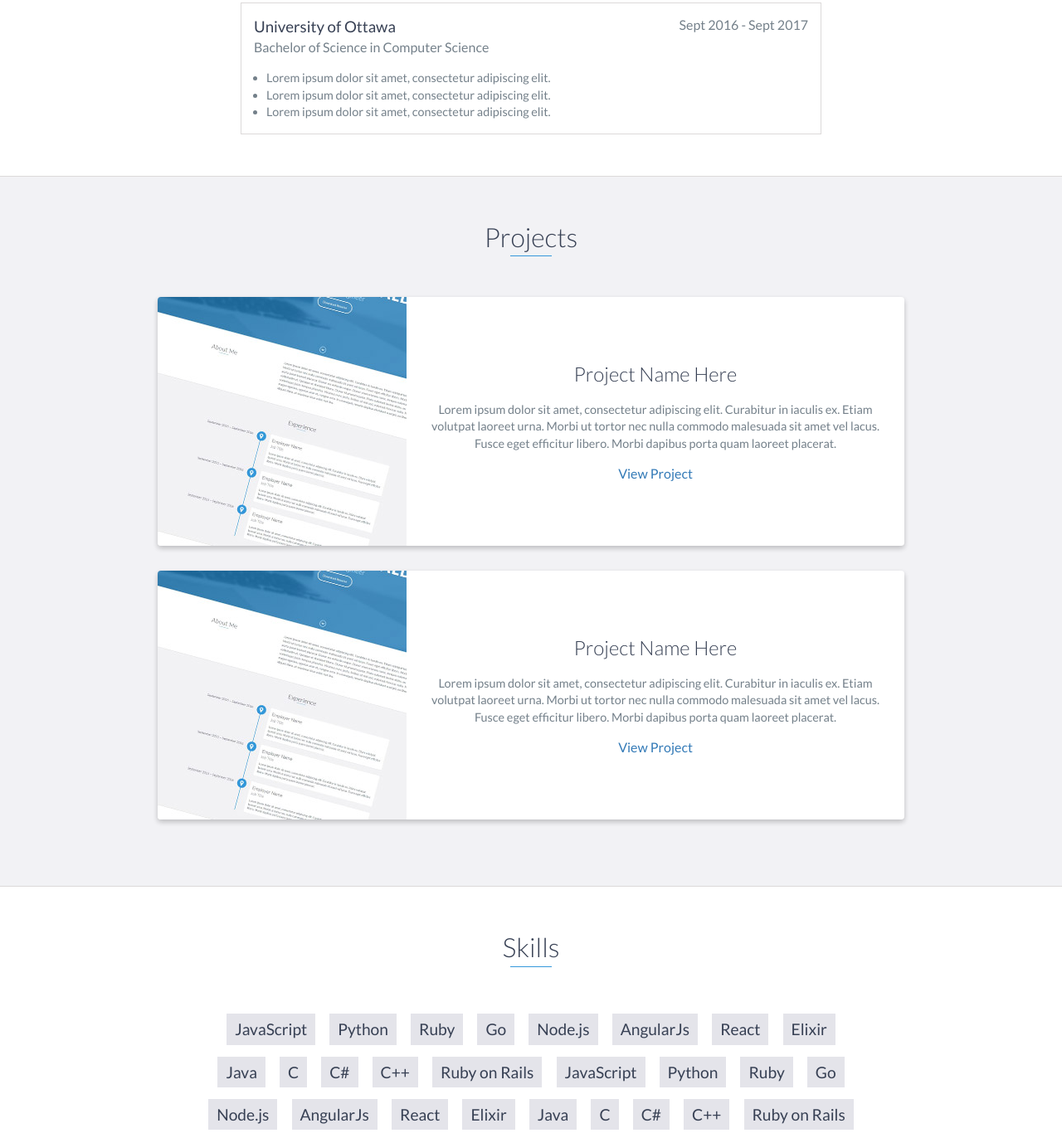
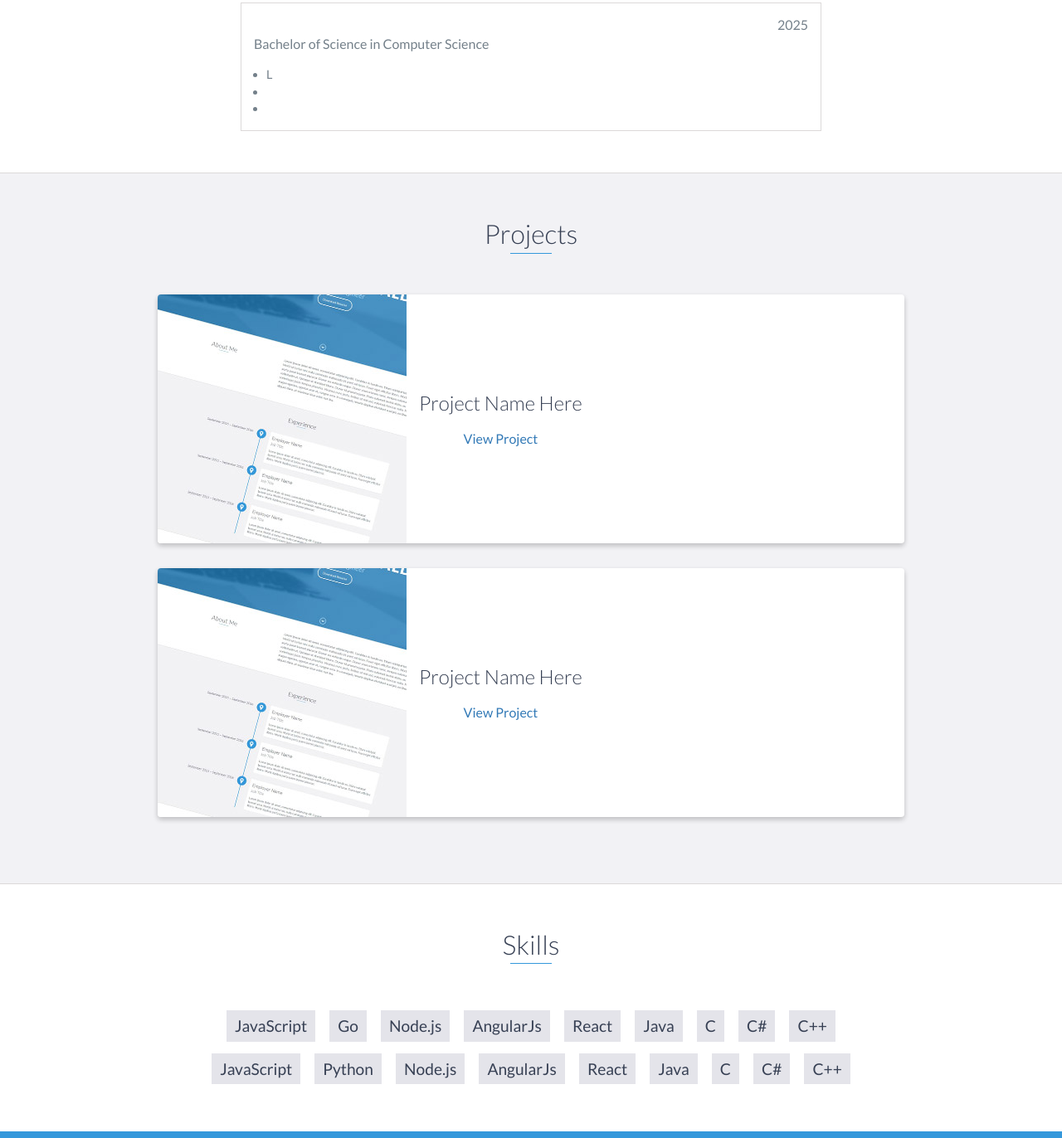
Before and after one commit to Legacy477/CS-499-Portfolio, a website: page index.html in a window 1280 px wide. Shown: the part 2878-4250 px from the top of the page at 83% size. Drawn offline with nearby package versions, Linux system fonts and the light colour scheme.

Commit message:
final changes

```diff
--- a/index.html
+++ b/index.html
@@ -134,18 +134,18 @@
         <!-- End .education-block -->
 
         <div class="education-block">
-            <h3>University of Ottawa</h3>
-            <span class="education-date">Sept 2016 - Sept 2017</span>
+            <h3></h3>
+            <span class="education-date">2025</span>
             <h4>Bachelor of Science in Computer Science</h4>
             <ul>
                 <li>
-                    Lorem ipsum dolor sit amet, consectetur adipiscing elit.
+                    L
                 </li>
                 <li>
-                    Lorem ipsum dolor sit amet, consectetur adipiscing elit.
+
                 </li>
                 <li>
-                    Lorem ipsum dolor sit amet, consectetur adipiscing elit.
+
                 </li>
             </ul>
         </div>
@@ -165,7 +165,6 @@
                     <div class="project-info">
                         <h3>Project Name Here</h3>
                         <p>
-                            Lorem ipsum dolor sit amet, consectetur adipiscing elit. Curabitur in iaculis ex. Etiam volutpat laoreet urna. Morbi ut tortor nec nulla commodo malesuada sit amet vel lacus. Fusce eget efficitur libero. Morbi dapibus porta quam laoreet placerat.
                         </p>
                         <a href="#">View Project</a>
                     </div>
@@ -181,7 +180,6 @@
                     <div class="project-info">
                         <h3>Project Name Here</h3>
                         <p>
-                            Lorem ipsum dolor sit amet, consectetur adipiscing elit. Curabitur in iaculis ex. Etiam volutpat laoreet urna. Morbi ut tortor nec nulla commodo malesuada sit amet vel lacus. Fusce eget efficitur libero. Morbi dapibus porta quam laoreet placerat.
                         </p>
                         <a href="#">View Project</a>
                     </div>
@@ -197,31 +195,31 @@
         <h2 class="heading">Skills</h2>
         <ul>
             <li>JavaScript</li>
-            <li>Python</li>
-            <li>Ruby</li>
+
+
             <li>Go</li>
             <li>Node.js</li>
             <li>AngularJs</li>
             <li>React</li>
-            <li>Elixir</li>
+
             <li>Java</li>
             <li>C</li>
             <li>C#</li>
             <li>C++</li>
-            <li>Ruby on Rails</li>
+
             <li>JavaScript</li>
             <li>Python</li>
-            <li>Ruby</li>
-            <li>Go</li>
+
+
             <li>Node.js</li>
             <li>AngularJs</li>
             <li>React</li>
-            <li>Elixir</li>
+
             <li>Java</li>
             <li>C</li>
             <li>C#</li>
             <li>C++</li>
-            <li>Ruby on Rails</li>
+
         </ul>
     </div>
     <!-- End #skills -->
```
